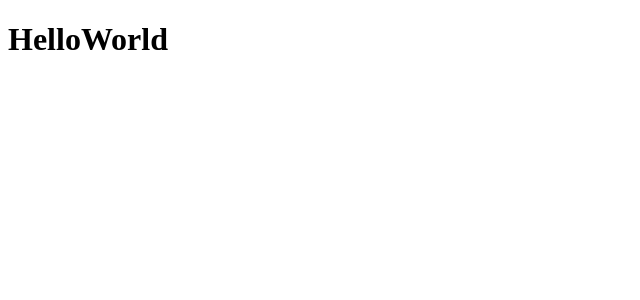
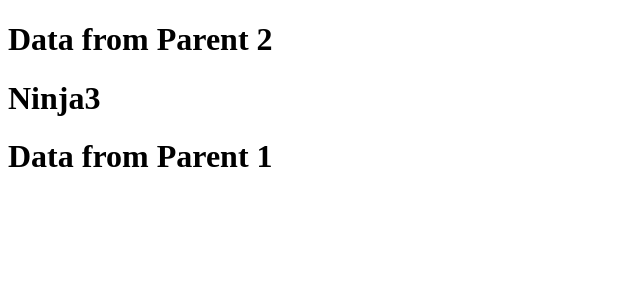
Before and after one commit to bryantran3562/vue-study, a Vue app: page / in a window 1280 px wide. Shown: the top 300 px of the page, without its empty margins (0-640 px from the left). Built offline with nearby package versions, Linux system fonts and the light colour scheme.

Commit message:
Step7-slot

```diff
--- a/src/App.vue
+++ b/src/App.vue
@@ -1,23 +1,43 @@
 <template>
 <!-- BT - This is a ROOT component file - where you would need to nest all of your other components -->
   <div id="app">
-    <!-- BT - Step4 - Nested Locally:
-        a. Finally, add your new component here.
+
+
+    <Ninja>
+
+    <!-- BT - Slot - Step1:
+         a. With in this child component tag, insert a slot with your template html that you want to pass
+            to your child component.
+         b. If you also give it a name, then in the child component you can refer to it. This is so that
+            you can have different html templates that you want to pass to your child and it can put that
+            html template anywhere in their own html template by refer to the name.
     -->
-    <Ninja></Ninja>
+
+    <!-- <template slot="template_from_parent_1"> -->
+    <template v-slot:template_from_parent_1>
+    <h1>Data from Parent 1</h1>
+    </template>
+
+    <template v-slot:template_from_parent_2>
+    <h1>Data from Parent 2</h1>
+    </template>
+
+
+    </Ninja>
+
   </div>
 </template>
 
 <script>
-// BT - Step2 - Nested Locally:
-//a. Import your new component here with import statement
+//########################################################
+// BT - Slots: Passing data to child with html.
+//########################################################
 
 import Ninja from '@/components/Ninja';
 
 export default {
   name: 'App',
-  //BT - Step3 - Nested Locally:
-  //a. Include your nested component here.
+
   components: {
     Ninja
   }
--- a/src/components/Ninja.vue
+++ b/src/components/Ninja.vue
@@ -7,7 +7,12 @@
  <!-- BT - You can only have a single <div></div> in your template. All other must be nested inside this root <div></div> -->
 
   <div>
+
+    <!-- BT - Notice - The second html plate can place anywhere by refer to the name of the slot -->
+    <slot name ="template_from_parent_2"></slot>
     <h1>{{ name }}</h1>
+        <!-- BT - Slot - Step2: Refer it here -->
+    <slot name ="template_from_parent_1"></slot>
 
   </div>
 </template>
@@ -18,7 +23,7 @@ export default {
   data(){
 
     return {
-        name: 'HelloWorld',
+        name: 'Ninja3',
     }
   }
 
```
